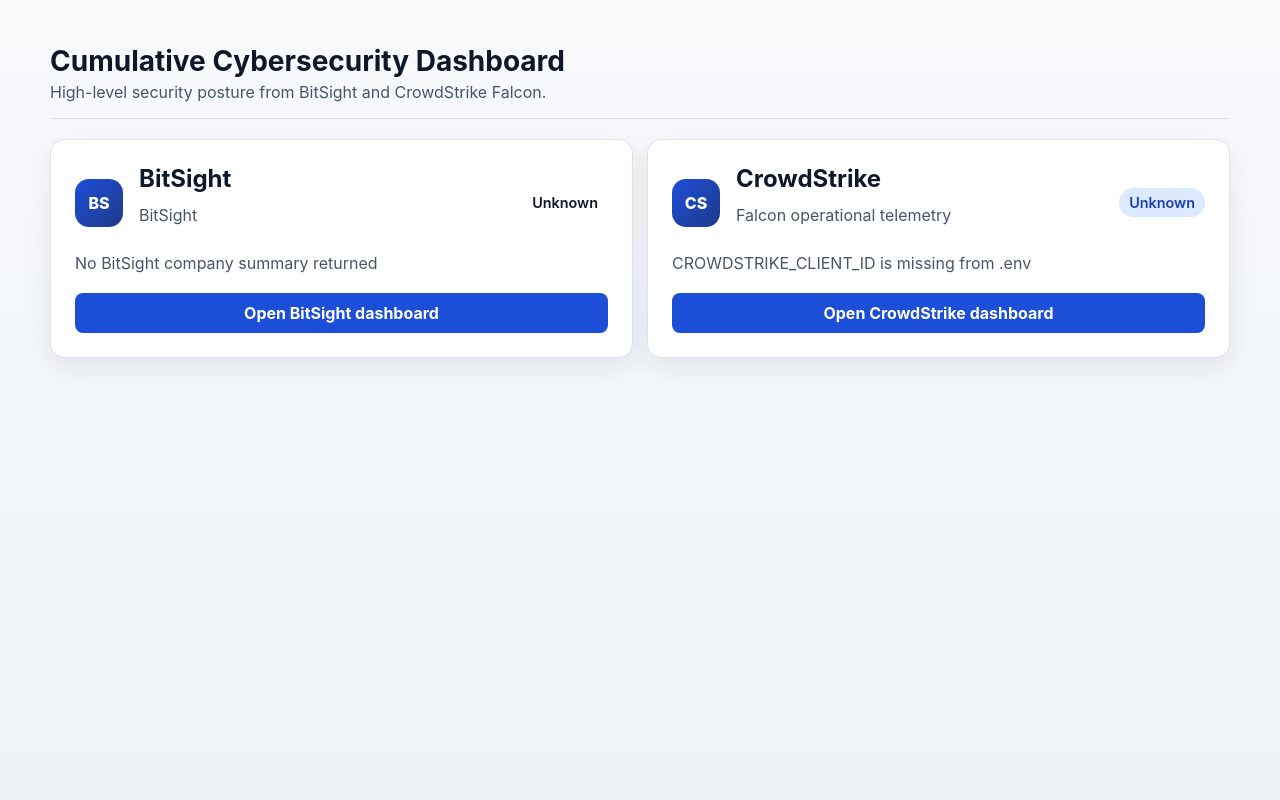
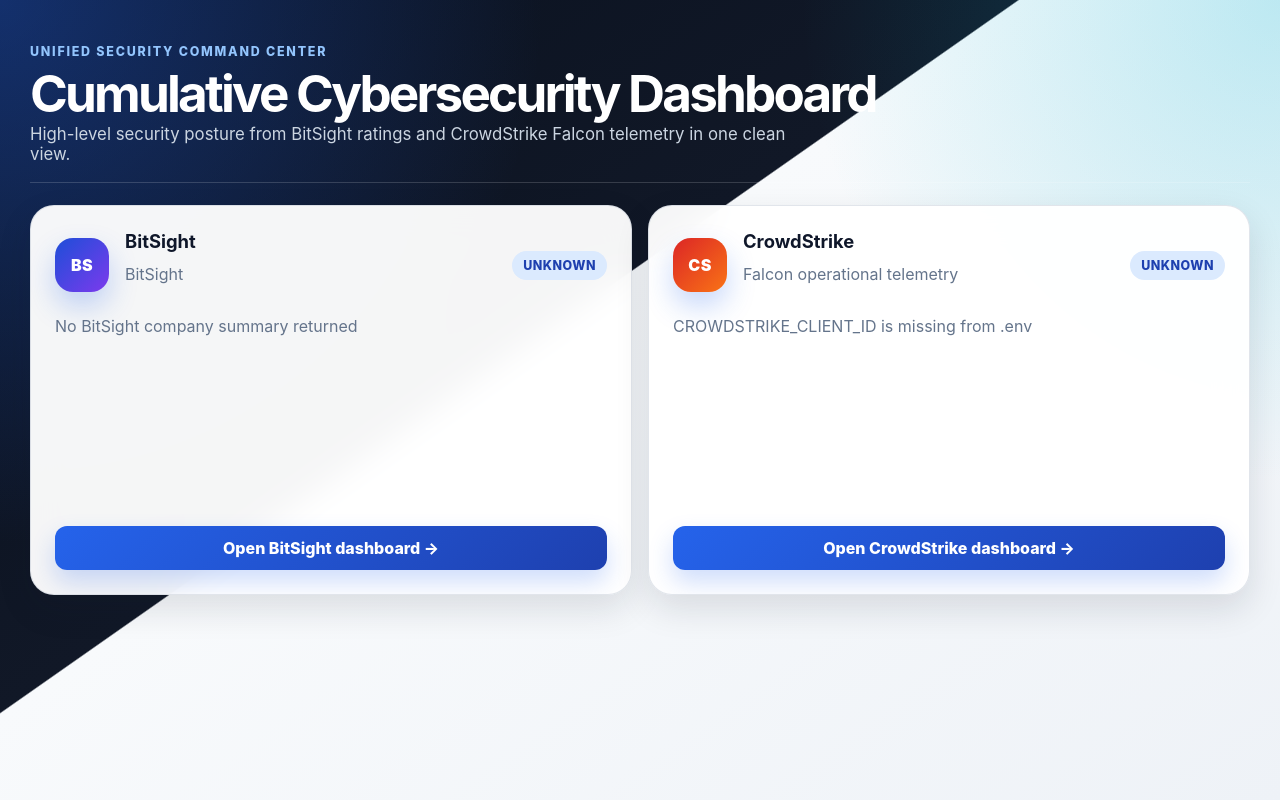
Before and after one commit to TateMorleyIB/Cumulative-Cybersecurity-Dashboard, a FastAPI app: page /dashboard in a window 1280 px wide. Run offline with FastAPI, Linux system fonts and the light colour scheme; data that the repository does not hold is empty.

Commit message:
Polish dashboard visual design

```diff
--- a/app/templates/assets/style.css
+++ b/app/templates/assets/style.css
@@ -1,11 +1,18 @@
 :root {
-    --bg: #eef2f7;
-    --panel: #ffffff;
+    --bg: #09111f;
+    --bg-2: #111827;
+    --panel: rgba(255, 255, 255, 0.96);
+    --panel-soft: rgba(248, 250, 252, 0.88);
     --text: #0f172a;
-    --muted: #475569;
-    --accent: #1d4ed8;
-    --accent-dark: #1e3a8a;
-    --border: #dbe3ee;
+    --muted: #64748b;
+    --muted-strong: #334155;
+    --accent: #2563eb;
+    --accent-dark: #1e40af;
+    --accent-soft: #dbeafe;
+    --cyan: #06b6d4;
+    --border: rgba(148, 163, 184, 0.28);
+    --shadow: 0 24px 70px rgba(2, 6, 23, 0.24);
+    --shadow-soft: 0 14px 34px rgba(15, 23, 42, 0.12);
     --success-bg: #dcfce7;
     --warn-bg: #fef3c7;
     --danger-bg: #fee2e2;
@@ -23,8 +30,11 @@
 body {
     margin: 0;
     min-height: 100vh;
-    font-family: "Inter", "Segoe UI", Arial, sans-serif;
-    background: linear-gradient(180deg, #f8fafc 0%, var(--bg) 100%);
+    font-family: Inter, ui-sans-serif, system-ui, -apple-system, BlinkMacSystemFont, "Segoe UI", Arial, sans-serif;
+    background:
+        radial-gradient(circle at top left, rgba(37, 99, 235, 0.38), transparent 34rem),
+        radial-gradient(circle at top right, rgba(6, 182, 212, 0.24), transparent 30rem),
+        linear-gradient(145deg, var(--bg) 0%, var(--bg-2) 42%, #f8fafc 42.1%, #eef2f7 100%);
     color: var(--text);
     padding: 44px 20px;
 }
@@ -39,7 +49,7 @@
 }
 
 .page-shell {
-    width: min(1180px, 100%);
+    width: min(1220px, 100%);
     margin: 0 auto;
 }
 
@@ -47,54 +57,83 @@
 .dashboard-card,
 .tool-card {
     position: relative;
-    border-radius: 14px;
     overflow: hidden;
     border: 1px solid var(--border);
     background: var(--panel);
-    box-shadow: 0 10px 28px rgba(15, 23, 42, 0.08);
+    box-shadow: var(--shadow-soft);
+    backdrop-filter: blur(16px);
 }
 
 .card {
-    width: min(960px, 100%);
+    width: min(980px, 100%);
+    border-radius: 28px;
 }
 
 .dashboard-card,
 .tool-card {
+    border-radius: 24px;
     padding: 24px;
+}
+
+.tool-card {
+    display: flex;
+    flex-direction: column;
+    min-height: 390px;
+    transition: transform 180ms ease, box-shadow 180ms ease, border-color 180ms ease;
+}
+
+.tool-card:hover {
+    transform: translateY(-4px);
+    border-color: rgba(37, 99, 235, 0.32);
+    box-shadow: var(--shadow);
 }
 
 .bitsight-watermark {
     position: absolute;
-    top: 14px;
-    right: 16px;
-    opacity: 0.12;
+    top: 18px;
+    right: 22px;
+    opacity: 0.08;
     pointer-events: none;
+    max-width: 140px;
 }
 
 .content {
     position: relative;
     z-index: 2;
-    padding: 28px;
+    padding: 30px;
 }
 
 .header,
 .page-header,
-.tool-header {
+.tool-header,
+.detail-hero {
     display: flex;
     align-items: center;
     justify-content: space-between;
-    gap: 16px;
+    gap: 18px;
 }
 
 .header,
 .page-header {
-    margin-bottom: 20px;
+    margin-bottom: 22px;
     border-bottom: 1px solid var(--border);
-    padding-bottom: 16px;
+    padding-bottom: 18px;
 }
 
 .page-header {
     align-items: flex-end;
+    color: #ffffff;
+    border-bottom-color: rgba(255, 255, 255, 0.16);
+}
+
+.page-kicker,
+.kicker {
+    margin: 0 0 10px;
+    color: #93c5fd;
+    font-size: 0.78rem;
+    font-weight: 800;
+    letter-spacing: 0.14em;
+    text-transform: uppercase;
 }
 
 .company,
@@ -104,15 +143,37 @@
     gap: 16px;
 }
 
-.tool-icon {
+.tool-icon,
+.product-mark {
     display: grid;
     place-items: center;
-    width: 48px;
-    height: 48px;
-    border-radius: 14px;
+    flex: 0 0 auto;
+    width: 54px;
+    height: 54px;
+    border-radius: 18px;
     color: #ffffff;
-    background: linear-gradient(135deg, var(--accent), var(--accent-dark));
-    font-weight: 800;
+    background: linear-gradient(135deg, var(--accent), var(--cyan));
+    box-shadow: 0 14px 28px rgba(37, 99, 235, 0.25);
+    font-weight: 900;
+    letter-spacing: 0.02em;
+}
+
+.product-mark.bitsight {
+    background: linear-gradient(135deg, #1d4ed8, #7c3aed);
+}
+
+.product-mark.crowdstrike {
+    background: linear-gradient(135deg, #dc2626, #f97316);
+}
+
+.ironbow-logo {
+    width: 58px;
+    height: 58px;
+    border-radius: 18px;
+    object-fit: contain;
+    background: #ffffff;
+    border: 1px solid var(--border);
+    padding: 6px;
 }
 
 h1,
@@ -123,12 +184,20 @@
 }
 
 h1 {
-    margin-bottom: 4px;
-    font-size: 1.75rem;
+    margin-bottom: 6px;
+    font-size: clamp(2rem, 4vw, 3.65rem);
+    line-height: 0.96;
+    letter-spacing: -0.055em;
+}
+
+.header h1 {
+    font-size: clamp(1.6rem, 3vw, 2.2rem);
+    color: var(--text);
 }
 
 h2 {
     margin-bottom: 12px;
+    font-size: 1.15rem;
 }
 
 h3 {
@@ -141,6 +210,12 @@
     color: var(--muted);
 }
 
+.page-header .subtitle {
+    color: #cbd5e1;
+    font-size: 1.05rem;
+    max-width: 760px;
+}
+
 .subtitle,
 .tool-copy {
     margin-bottom: 0;
@@ -148,64 +223,92 @@
 
 .stats,
 .tool-grid,
-.metric-grid {
+.metric-grid,
+.hero-stats {
     display: grid;
-    gap: 14px;
+    gap: 16px;
 }
 
 .stats {
-    grid-template-columns: repeat(3, 1fr);
-    margin: 16px 0 24px;
+    grid-template-columns: repeat(4, minmax(0, 1fr));
+    margin: 18px 0 24px;
 }
 
 .tool-grid {
-    grid-template-columns: repeat(auto-fit, minmax(320px, 1fr));
+    grid-template-columns: repeat(auto-fit, minmax(340px, 1fr));
     align-items: stretch;
 }
 
 .metric-grid {
-    grid-template-columns: repeat(auto-fit, minmax(140px, 1fr));
-    margin-top: 18px;
+    grid-template-columns: repeat(auto-fit, minmax(150px, 1fr));
+    margin-top: 20px;
+}
+
+.hero-stats {
+    grid-template-columns: repeat(auto-fit, minmax(180px, 1fr));
+    margin-bottom: 22px;
 }
 
 .tile,
 .metric-tile {
     border: 1px solid var(--border);
-    background: #f8fafc;
-    border-radius: 12px;
-    padding: 14px;
+    background: linear-gradient(180deg, #ffffff 0%, #f8fafc 100%);
+    border-radius: 18px;
+    padding: 16px;
 }
 
 .tile {
-    min-height: 120px;
+    min-height: 128px;
+}
+
+.metric-tile {
+    position: relative;
+    overflow: hidden;
+}
+
+.metric-tile::after {
+    content: "";
+    position: absolute;
+    inset: auto -24px -30px auto;
+    width: 88px;
+    height: 88px;
+    border-radius: 999px;
+    background: rgba(37, 99, 235, 0.08);
 }
 
 .label {
-    font-size: 0.86rem;
+    font-size: 0.78rem;
+    font-weight: 800;
+    letter-spacing: 0.08em;
     margin-bottom: 8px;
+    text-transform: uppercase;
 }
 
 .value,
 .metric-value {
-    font-size: 1.25rem;
-    font-weight: 700;
+    font-size: 1.18rem;
+    font-weight: 800;
 }
 
 .score,
 .metric-large {
-    font-size: 2.1rem;
-    font-weight: 800;
-    letter-spacing: 0.5px;
+    position: relative;
+    z-index: 1;
+    font-size: clamp(2rem, 4vw, 2.75rem);
+    font-weight: 900;
+    letter-spacing: -0.04em;
 }
 
 .badge {
     display: inline-flex;
     align-items: center;
     gap: 8px;
-    padding: 6px 10px;
+    padding: 7px 11px;
     border-radius: 999px;
-    font-weight: 600;
-    font-size: 0.9rem;
+    font-weight: 800;
+    font-size: 0.78rem;
+    letter-spacing: 0.04em;
+    text-transform: uppercase;
 }
 
 .risk-low,
@@ -228,6 +331,7 @@
     background: var(--danger-bg);
 }
 
+.risk-unknown,
 .badge.informational,
 .badge.unknown {
     color: var(--info-tx);
@@ -235,8 +339,9 @@
 }
 
 .status {
-    margin: 12px 0 0;
+    margin: 14px 0 0;
     color: var(--muted);
+    line-height: 1.55;
 }
 
 .link-btn,
@@ -245,12 +350,22 @@
     display: inline-flex;
     align-items: center;
     justify-content: center;
+    gap: 8px;
     text-decoration: none;
     color: #ffffff;
-    background: var(--accent);
-    border-radius: 8px;
-    font-weight: 700;
-    padding: 10px 14px;
+    background: linear-gradient(135deg, var(--accent), var(--accent-dark));
+    border-radius: 12px;
+    font-weight: 800;
+    padding: 12px 16px;
+    box-shadow: 0 12px 24px rgba(37, 99, 235, 0.22);
+    transition: transform 160ms ease, box-shadow 160ms ease;
+}
+
+.link-btn:hover,
+.tool-link:hover,
+.nav-link:hover {
+    transform: translateY(-1px);
+    box-shadow: 0 16px 30px rgba(37, 99, 235, 0.28);
 }
 
 .link-btn {
@@ -258,12 +373,19 @@
 }
 
 .tool-link {
-    margin-top: 20px;
+    margin-top: auto;
     width: 100%;
 }
 
 .nav-link {
-    background: #334155;
+    background: rgba(15, 23, 42, 0.86);
+    box-shadow: none;
+}
+
+.page-header .nav-link {
+    background: rgba(255, 255, 255, 0.14);
+    border: 1px solid rgba(255, 255, 255, 0.18);
+    backdrop-filter: blur(12px);
 }
 
 .section {
--- a/app/templates/crowdstrike/dashboard.html
+++ b/app/templates/crowdstrike/dashboard.html
@@ -10,10 +10,11 @@
 <div class="page-shell">
     <section class="page-header">
         <div>
-            <h1>CrowdStrike Falcon Dashboard</h1>
+            <p class="page-kicker">CrowdStrike Falcon</p>
+            <h1>CrowdStrike Dashboard</h1>
             <p class="subtitle">Generated {{ generated_at }} from {{ base_url }}. Cached snapshots are reused briefly to avoid excessive API calls.</p>
         </div>
-        <a class="nav-link" href="/dashboard">Master dashboard</a>
+        <a class="nav-link" href="/dashboard">← Master dashboard</a>
     </section>
 
     {% if errors %}
--- a/app/templates/master_dashboard.html
+++ b/app/templates/master_dashboard.html
@@ -10,8 +10,9 @@
     <main class="page-shell">
         <section class="page-header">
             <div>
+                <p class="page-kicker">Unified security command center</p>
                 <h1>Cumulative Cybersecurity Dashboard</h1>
-                <p class="subtitle">High-level security posture from BitSight and CrowdStrike Falcon.</p>
+                <p class="subtitle">High-level security posture from BitSight ratings and CrowdStrike Falcon telemetry in one clean view.</p>
             </div>
         </section>
 
@@ -19,7 +20,7 @@
             <article class="tool-card">
                 <div class="tool-header">
                     <div class="tool-title">
-                        <div class="tool-icon">BS</div>
+                        <div class="product-mark bitsight">BS</div>
                         <div>
                             <h2>BitSight</h2>
                             <p class="muted">{{ bitsight.company_name }}</p>
@@ -44,13 +45,13 @@
                     <p class="tool-copy status">{{ bitsight.status }}</p>
                 {% endif %}
 
-                <a class="tool-link" href="/bitsight/summary">Open BitSight dashboard</a>
+                <a class="tool-link" href="/bitsight/summary">Open BitSight dashboard →</a>
             </article>
 
             <article class="tool-card">
                 <div class="tool-header">
                     <div class="tool-title">
-                        <div class="tool-icon">CS</div>
+                        <div class="product-mark crowdstrike">CS</div>
                         <div>
                             <h2>CrowdStrike</h2>
                             <p class="muted">Falcon operational telemetry</p>
@@ -83,7 +84,7 @@
                     <p class="tool-copy status">{{ crowdstrike.status }}</p>
                 {% endif %}
 
-                <a class="tool-link" href="/crowdstrike/dashboard">Open CrowdStrike dashboard</a>
+                <a class="tool-link" href="/crowdstrike/dashboard">Open CrowdStrike dashboard →</a>
             </article>
         </section>
     </main>
```
Also changed, not shown: other parts of app/templates/assets/style.css (+31 -9 lines), app/templates/bitsight/summary.html (+4 -3 lines).
